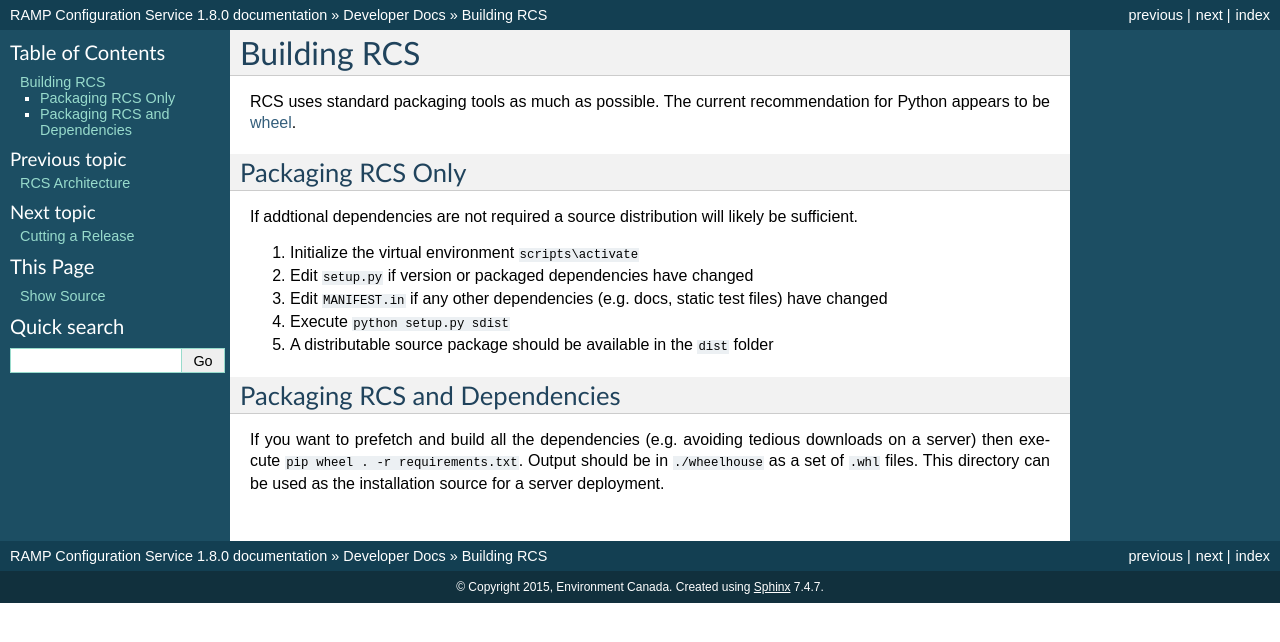
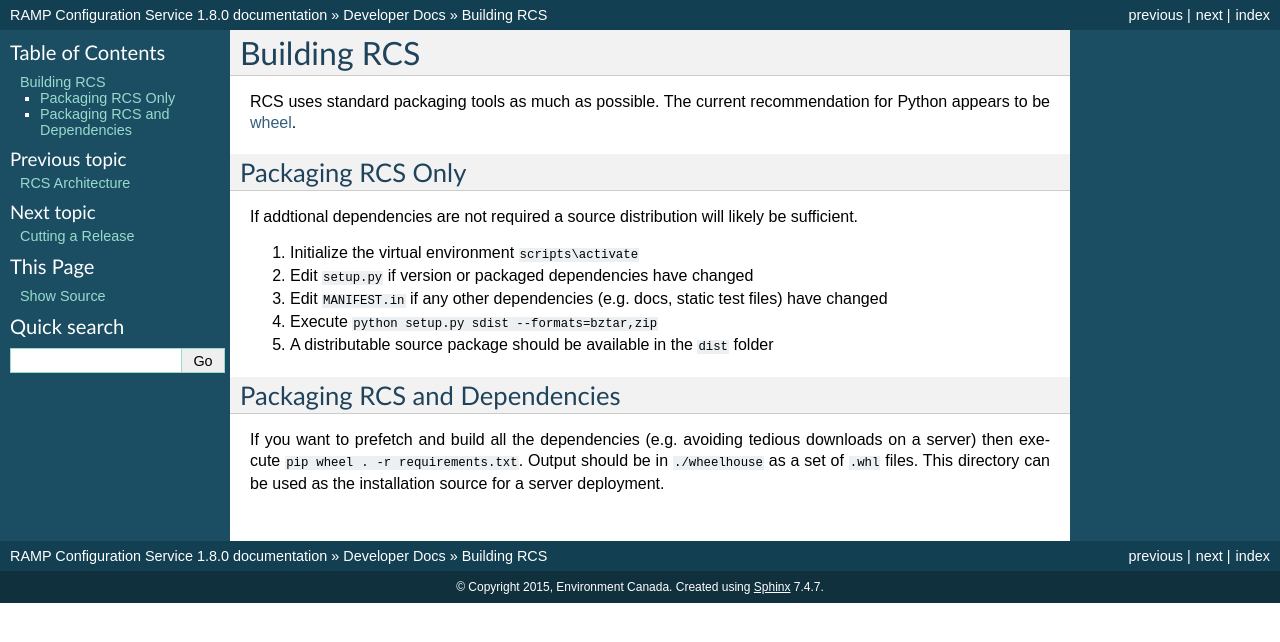
Before and after one commit to fgpv-vpgf/rcs, a Sphinx documentation site: the page built from docs/dev/building.rst, in a window 1280 px wide. Shown: the top 642 px of the page. Built offline with Sphinx 7.4.7, drawn with Linux system fonts in a browser that asks for light colours.

Commit message:
update version to final; add formats to build

```diff
--- a/docs/dev/building.rst
+++ b/docs/dev/building.rst
@@ -14,7 +14,7 @@
 #. Initialize the virtual environment ``scripts\activate``
 #. Edit ``setup.py`` if version or packaged dependencies have changed
 #. Edit ``MANIFEST.in`` if any other dependencies (e.g. docs, static test files) have changed
-#. Execute ``python setup.py sdist``
+#. Execute ``python setup.py sdist --formats=bztar,zip``
 #. A distributable source package should be available in the ``dist`` folder
 
 Packaging RCS and Dependencies
--- a/setup.py
+++ b/setup.py
@@ -3,7 +3,7 @@
 setup(
     name="rcs",
     description="RAMP Configuration Service",
-    version="1.8.0-1",
+    version="1.8.0",
     author="Environment Canada",
     author_email="mike.weech@ec.gc.ca",
     url="https://github.com/RAMP-PCAR/RCS",
```
